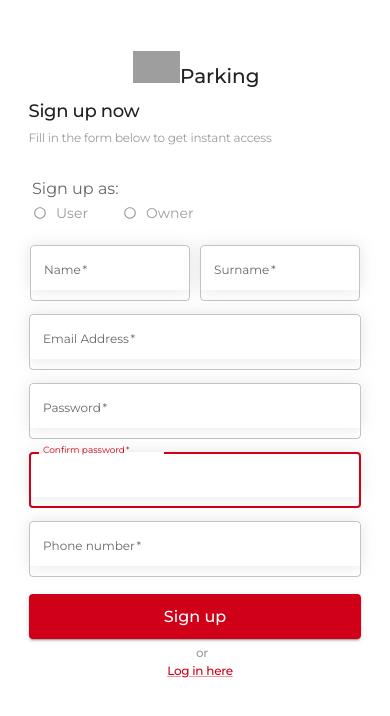
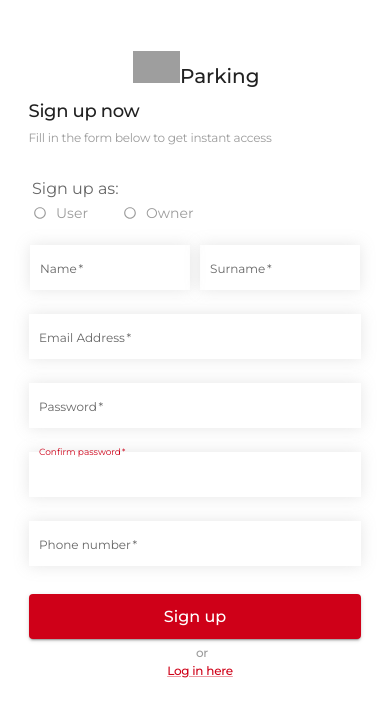
Before and after one commit to petrovicdalibor/IWParkingUI, a React (Vite) app: page / in a window 390 px wide. Shown: the top 716 px of the page. Built offline with nearby package versions, Linux system fonts and the light colour scheme; grey boxes are pictures that could not be loaded.

Commit message:
Signup-mobile

```diff
--- a/src/App.jsx
+++ b/src/App.jsx
@@ -18,8 +18,6 @@ import RadioGroup from '@mui/material/RadioGroup';
 import FormControlLabel from '@mui/material/FormControlLabel';
 import FormLabel from '@mui/material/FormLabel';
 import { RadioButtonUnchecked, RadioButtonChecked } from '@mui/icons-material';
-
-import loginimage from "./features/Login/components/loginimg.svg";
 
 const LogoImage = styled("img")(({ theme }) => ({
   [theme.breakpoints.down("md")]: {
@@ -48,9 +46,6 @@ const SignUpNow = styled(Typography)(({ theme }) => ({
     fontWeight: 500,
     lineHeight: "150%",
     letterSpacing: "-0.342px"
-  // display: inlineBlock,
-    // textAlign: center,
-    // float: left,
   },
 }));
 
@@ -76,12 +71,8 @@ fontSize: "12px",
 fontWeight: "400",
 lineHeight: "150%",
 letterSpacing: "-0.228px",
-marginLeft: "-75px",
+marginLeft: "-70px",
 marginRight: "15px",
-//position: "absolute",
-//top:"60px"
-// Left: "20px",
- //marginTop: "-40px",
 }
 ));
 
@@ -91,8 +82,6 @@ const NameInput = styled(TextField)(({ theme }) => ({
     height: "45px",
     marginLeft:"-15px",
     marginRight:"10px",
-
-    //boxshadow:"0px 0px 15px 0px rgba(157, 157, 157, 0.25)",
     boxShadow: theme.input.boxShadow,
 
   },
@@ -103,8 +92,6 @@ const SurnameInput = styled(TextField)(({ theme }) => ({
     width: "160px",
     height: "45px",
     marginRight: "-15px",
-
-    //boxshadow:"0px 0px 15px 0px rgba(157, 157, 157, 0.25)",
     boxShadow: theme.input.boxShadow,
 
   },
@@ -114,18 +101,13 @@ const LoginInput = styled(TextField)(({ theme }) => ({
   [theme.breakpoints.down("md")]: {
     width: "332px",
     height: "45px",
-    //boxshadow:"0px 0px 15px 0px rgba(157, 157, 157, 0.25)",
     boxShadow: theme.input.boxShadow,
 
   },
 }));
 
 const styles = makeStyles({
-  inputClass: {
-    '.MuiOutlinedInput-notchedOutline': {
-      borderStyle: 'none',
-    }
-  }
+
 });
 
 const SignUpButton = styled(Button)(({ theme }) => ({
@@ -140,8 +122,6 @@ const SignUpButton = styled(Button)(({ theme }) => ({
 
 const Or = styled(Typography)(({ theme }) => ({
   [theme.breakpoints.down("md")]: {
-    // width: "130px",
-    //height: '15px',
     color: "#9C9C9C",
     fontFamily: "Montserrat",
     fontSize: "12px",
@@ -276,10 +256,12 @@ function Login() {
                   autoComplete="name"
                   autoFocus
                   sx={{width: "160px"}}
+                  InputProps={{ disableUnderline: "true" }}
                   InputLabelProps={{
-                    style: { fontSize: "12px" },
+                    style: { fontSize: "12px", marginLeft:"10px", marginTop:"-5px" },
                   }}
                   className={classes.inputClass}
+                  variant="standard"
                 />
                 <SurnameInput
                   margin="normal"
@@ -289,30 +271,32 @@ function Login() {
                   id="surname"
                   autoComplete="surname"
                   autoFocus
-                  sx={{borderStyle:"none", width: "160px"}}
+                  sx={{width: "160px"}}
+                  InputProps={{ disableUnderline: "true" }}
                   InputLabelProps={{
-                    style: { fontSize: "12px"},
+                    style: { fontSize: "12px", marginLeft:"10px", marginTop:"-5px" },
                   }}
+                  variant="standard"
                 />
                 <LoginInput
                   margin="normal"
                   border="none"
                   required
-                  fullWidth
                   id="email"
                   label="Email Address"
                   name="email"
                   autoComplete="email"
                   autoFocus
+                  InputProps={{ disableUnderline: "true" }}
                   InputLabelProps={{
-                    style: { fontSize: "12px" },
+                    style: { fontSize: "12px", marginLeft:"10px", marginTop:"-5px"  },
                   }}
                   className={classes.inputClass}
+                  variant="standard"
                 />
                 <LoginInput
                   margin="normal"
                   required
-                  fullWidth
                   name="password"
                   label="Password"
                   type="password"
@@ -320,9 +304,11 @@ function Login() {
                   autoComplete="current-password"
                   autoFocus
                   sx={{borderStyle:"none"}}
+                  InputProps={{ disableUnderline: "true" }}
                   InputLabelProps={{
-                    style: { fontSize: "12px" },
+                    style: { fontSize: "12px", marginLeft:"10px", marginTop:"-5px"  },
                   }}
+                  variant="standard"
                 />
                 <LoginInput
                   margin="normal"
@@ -334,9 +320,11 @@ function Login() {
                   id="cpassword"
                   autoFocus
                   sx={{borderStyle:"none"}}
+                  InputProps={{ disableUnderline: "true" }}
                   InputLabelProps={{
-                    style: { fontSize: "12px" },
+                    style: { fontSize: "12px", marginLeft:"10px", marginTop:"-5px"  },
                   }}
+                  variant="standard"
                 />
                 <LoginInput
                   margin="normal"
@@ -349,9 +337,12 @@ function Login() {
                   autoComplete="off"
                   pattern="07[0-9]-[0-9]{3}-[0-9]{3}"
                   sx={{borderStyle:"none"}}
+                  InputProps={{ disableUnderline: "true", position:"absolute", bottom:"30px" }}
                   InputLabelProps={{
-                    style: { fontSize: "12px" },
+                    style: { fontSize: "12px", marginLeft:"10px", marginTop:"-5px"  },
                   }}
+                  variant="standard"
+
                 />
                 <SignUpButton type="submit" variant="contained">
                   Sign up
```
